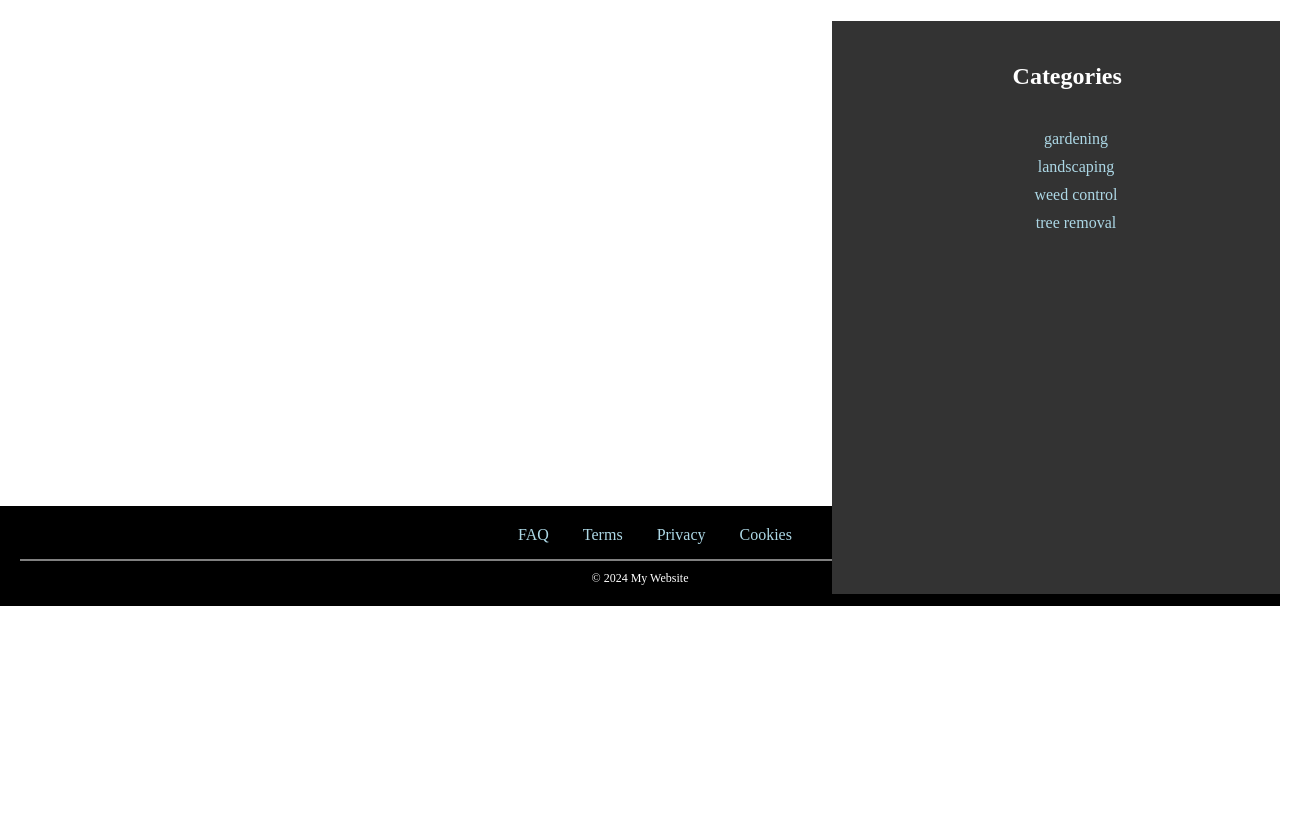
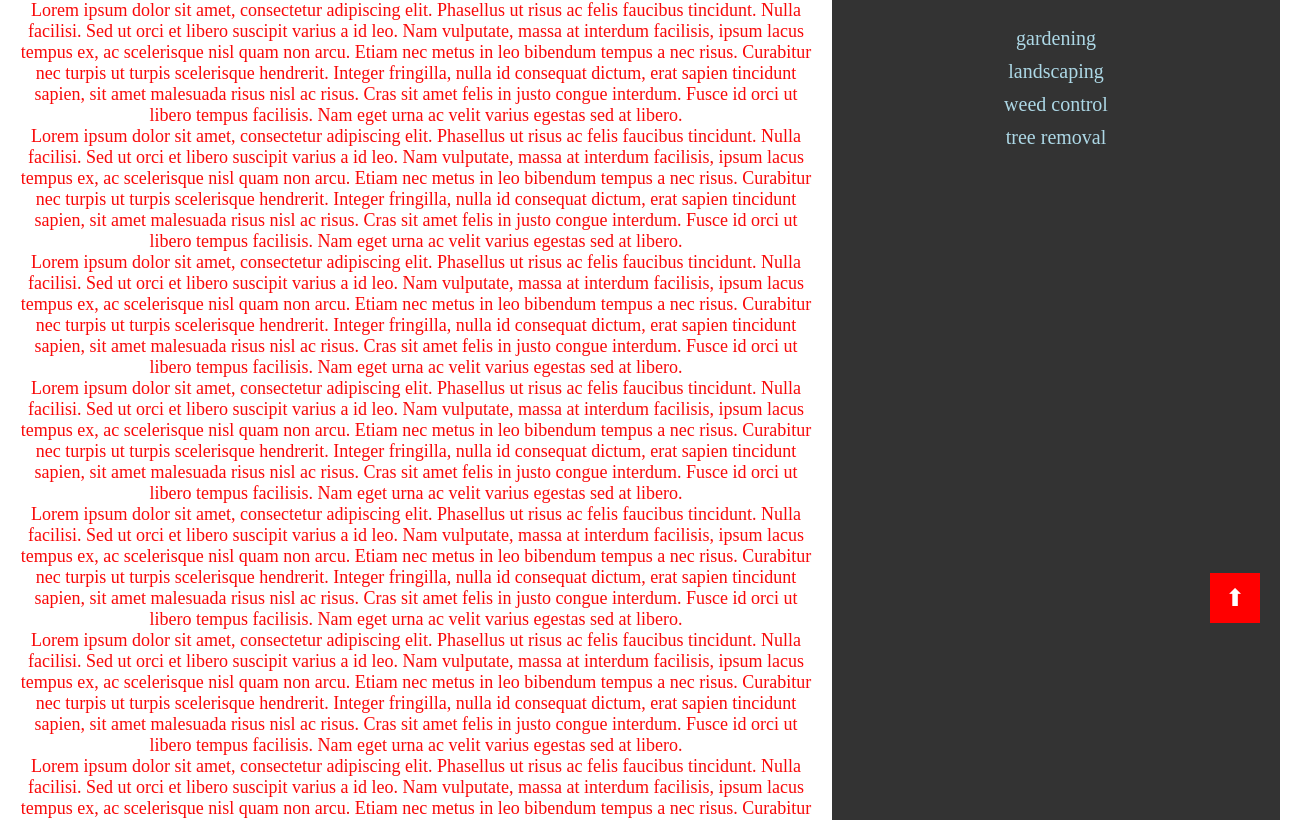
Before and after one commit to alexcovi1/css-positioning-examples, a plain HTML site: page index.html in a window 1280 px wide. Shown: the part 157-977 px from the top of the page, 1302 px wide, since content can reach past the window. Before the commit the page ends 800 px from the top, so only its background shows below. Drawn offline with Linux system fonts and the light colour scheme.

Commit message:
added the button

```diff
--- a/index.html
+++ b/index.html
@@ -18,7 +18,7 @@
                     <span class="space"></span>
                 </a>
 
-               <ul class="primary-nav">
+                <ul class="primary-nav">
                     <li><a href="#">Home</a></li>
                     <li><a href="#">About</a></li>
                     <li><a href="#">Services</a></li>
@@ -33,20 +33,33 @@
         <!-- Main box (70% width) -->
         <section class="main-content">
             <h1 id="h1title">Services Page</h1>
+            <div id="text">
+                <p>Lorem ipsum dolor sit amet, consectetur adipiscing elit. Phasellus ut risus ac felis faucibus tincidunt. Nulla facilisi. Sed ut orci et libero suscipit varius a id leo. Nam vulputate, massa at interdum facilisis, ipsum lacus tempus ex, ac scelerisque nisl quam non arcu. Etiam nec metus in leo bibendum tempus a nec risus. Curabitur nec turpis ut turpis scelerisque hendrerit. Integer fringilla, nulla id consequat dictum, erat sapien tincidunt sapien, sit amet malesuada risus nisl ac risus. Cras sit amet felis in justo congue interdum. Fusce id orci ut libero tempus facilisis. Nam eget urna ac velit varius egestas sed at libero.</p>
+                <p>Lorem ipsum dolor sit amet, consectetur adipiscing elit. Phasellus ut risus ac felis faucibus tincidunt. Nulla facilisi. Sed ut orci et libero suscipit varius a id leo. Nam vulputate, massa at interdum facilisis, ipsum lacus tempus ex, ac scelerisque nisl quam non arcu. Etiam nec metus in leo bibendum tempus a nec risus. Curabitur nec turpis ut turpis scelerisque hendrerit. Integer fringilla, nulla id consequat dictum, erat sapien tincidunt sapien, sit amet malesuada risus nisl ac risus. Cras sit amet felis in justo congue interdum. Fusce id orci ut libero tempus facilisis. Nam eget urna ac velit varius egestas sed at libero.</p>
+                <p>Lorem ipsum dolor sit amet, consectetur adipiscing elit. Phasellus ut risus ac felis faucibus tincidunt. Nulla facilisi. Sed ut orci et libero suscipit varius a id leo. Nam vulputate, massa at interdum facilisis, ipsum lacus tempus ex, ac scelerisque nisl quam non arcu. Etiam nec metus in leo bibendum tempus a nec risus. Curabitur nec turpis ut turpis scelerisque hendrerit. Integer fringilla, nulla id consequat dictum, erat sapien tincidunt sapien, sit amet malesuada risus nisl ac risus. Cras sit amet felis in justo congue interdum. Fusce id orci ut libero tempus facilisis. Nam eget urna ac velit varius egestas sed at libero.</p>
+                <p>Lorem ipsum dolor sit amet, consectetur adipiscing elit. Phasellus ut risus ac felis faucibus tincidunt. Nulla facilisi. Sed ut orci et libero suscipit varius a id leo. Nam vulputate, massa at interdum facilisis, ipsum lacus tempus ex, ac scelerisque nisl quam non arcu. Etiam nec metus in leo bibendum tempus a nec risus. Curabitur nec turpis ut turpis scelerisque hendrerit. Integer fringilla, nulla id consequat dictum, erat sapien tincidunt sapien, sit amet malesuada risus nisl ac risus. Cras sit amet felis in justo congue interdum. Fusce id orci ut libero tempus facilisis. Nam eget urna ac velit varius egestas sed at libero.</p>
+                <p>Lorem ipsum dolor sit amet, consectetur adipiscing elit. Phasellus ut risus ac felis faucibus tincidunt. Nulla facilisi. Sed ut orci et libero suscipit varius a id leo. Nam vulputate, massa at interdum facilisis, ipsum lacus tempus ex, ac scelerisque nisl quam non arcu. Etiam nec metus in leo bibendum tempus a nec risus. Curabitur nec turpis ut turpis scelerisque hendrerit. Integer fringilla, nulla id consequat dictum, erat sapien tincidunt sapien, sit amet malesuada risus nisl ac risus. Cras sit amet felis in justo congue interdum. Fusce id orci ut libero tempus facilisis. Nam eget urna ac velit varius egestas sed at libero.</p>
+                <p>Lorem ipsum dolor sit amet, consectetur adipiscing elit. Phasellus ut risus ac felis faucibus tincidunt. Nulla facilisi. Sed ut orci et libero suscipit varius a id leo. Nam vulputate, massa at interdum facilisis, ipsum lacus tempus ex, ac scelerisque nisl quam non arcu. Etiam nec metus in leo bibendum tempus a nec risus. Curabitur nec turpis ut turpis scelerisque hendrerit. Integer fringilla, nulla id consequat dictum, erat sapien tincidunt sapien, sit amet malesuada risus nisl ac risus. Cras sit amet felis in justo congue interdum. Fusce id orci ut libero tempus facilisis. Nam eget urna ac velit varius egestas sed at libero.</p>
+                <p>Lorem ipsum dolor sit amet, consectetur adipiscing elit. Phasellus ut risus ac felis faucibus tincidunt. Nulla facilisi. Sed ut orci et libero suscipit varius a id leo. Nam vulputate, massa at interdum facilisis, ipsum lacus tempus ex, ac scelerisque nisl quam non arcu. Etiam nec metus in leo bibendum tempus a nec risus. Curabitur nec turpis ut turpis scelerisque hendrerit. Integer fringilla, nulla id consequat dictum, erat sapien tincidunt sapien, sit amet malesuada risus nisl ac risus. Cras sit amet felis in justo congue interdum. Fusce id orci ut libero tempus facilisis. Nam eget urna ac velit varius egestas sed at libero.</p>
+                <p>Lorem ipsum dolor sit amet, consectetur adipiscing elit. Phasellus ut risus ac felis faucibus tincidunt. Nulla facilisi. Sed ut orci et libero suscipit varius a id leo. Nam vulputate, massa at interdum facilisis, ipsum lacus tempus ex, ac scelerisque nisl quam non arcu. Etiam nec metus in leo bibendum tempus a nec risus. Curabitur nec turpis ut turpis scelerisque hendrerit. Integer fringilla, nulla id consequat dictum, erat sapien tincidunt sapien, sit amet malesuada risus nisl ac risus. Cras sit amet felis in justo congue interdum. Fusce id orci ut libero tempus facilisis. Nam eget urna ac velit varius egestas sed at libero.</p>
+
+            </div>
         </section>
 
         <!-- Side navigation (30% width) -->
         <aside class="side-nav">
-            <h2>Categories</h2>
+            <h2 class="sticky-element">Categories</h2>
             <ul class="secondary-nav">
                 <li><a href="#">gardening</a></li>
                 <li><a href="#">landscaping</a></li>
                 <li><a href="#">weed control</a></li>
                 <li><a href="#">tree removal</a></li>
-
             </ul>
         </aside>
     </div>
+
+    <!-- Bottone "Back to Top" -->
+    <a href="#top" class="back-to-top">⬆</a>
 
     <!-- Footer Section -->
     <footer>
@@ -61,6 +74,7 @@
         <hr>
         <p>&copy; 2024 My Website</p>
     </footer>
+
 </body>
 
 </html>
--- a/style.css
+++ b/style.css
@@ -2,110 +2,97 @@
 * {
     box-sizing: border-box;
     margin: 0;
+    padding: 0;
     text-decoration: none;
-    list-style: none
-
+    list-style: none;
 }
-/* cooment */
 
 /* Primary Navigation */
 .nav-container {
-    padding: 32px ;
+    padding: 32px;
     max-height: 90px;
     background: #1f1f1f;
 }
 
 .logo {
-    width:8%;
+    width: 8%;
     margin-left: 20px;
     margin-top: -2%;
 }
-
-
 
 /* Primary nav */
 .primary-nav {
     list-style: none;
     margin-left: 77%;
     margin-top: -40px;
-   display: flex;
-
-
+    display: flex;
 }
 
 .primary-nav a {
     color: lightblue;
     text-decoration: none;
-    font-size: 14px;
-
-
+    font-size: 18px;
 }
 
 nav ul {
     margin-bottom: 15px;
-    list-style-type: none;  /* Rimuove i punti della lista */
-
-
-
+    list-style-type: none;
 }
-
 
 nav ul li {
     margin-right: 20px;
-   text-align: left;
-
+    text-align: left;
 }
 
 .primary-nav a:hover {
     color: lightgreen;
-
 }
 
 /* Main Content */
 .content {
-    display: block;
+    display: flex;
     width: 100%;
-    height: calc(81vh - 75px); /* Adjust height to fill the screen */
+    height: calc(250vh - 150px);
+    /* Altezza totale della pagina, meno la barra di navigazione e il footer */
 }
 
 /* Main box (70% width) */
 .main-content {
     background-color: rgb(255, 255, 255);
-    width: 70%;
+    width: 65%;
     padding: 20px;
     text-align: center;
-    height: 49% ;
 }
 
-#h1title{
+#h1title {
     font-size: 24px;
     color: black;
 }
+
+#text {
+    color: #f90909;
+    font-size: 18px;
+    margin-top: 20px;
+}
+
 /* Side navigation (30% width) */
 .side-nav {
     background-color: #333;
     height: 100%;
     width: 35%;
-    display: inline-block;
-    margin-left: 65%;
-    margin-top: -50%;
-    padding: 0%;
-
+    padding: 20px;
 }
 
 .side-nav h2 {
     color: white;
     text-align: center;
     margin-bottom: 40px;
-    margin-top: 42px;
-    margin-right: -5%;
-
+    font-size: 30px;
 }
 
 .secondary-nav {
     list-style: none;
     text-align: center;
-
 }
 
 .secondary-nav li {
@@ -115,6 +102,7 @@ nav ul li {
 .secondary-nav a {
     color: lightblue;
     text-decoration: none;
+    font-size: 20px;
 }
 
 .secondary-nav a:hover {
@@ -127,19 +115,18 @@ footer {
     color: white;
     padding: 20px;
     text-align: center;
+    height: 150px;
 }
 
 .footer-nav {
     list-style: none;
     justify-content: center;
-
-
 }
 
 .footer-nav li {
     margin: 0 10px;
-    display: inline; /* Posiziona gli elementi in-linea */
-    margin-right: 20px; /* Spaziatura tra gli elementi */
+    display: inline;
+    margin-right: 20px;
 }
 
 .footer-nav a {
@@ -154,8 +141,8 @@ footer {
 /* Footer separator line */
 footer hr {
     border: 1px solid gray;
-    width: 100%; /* Extend line to full width */
-    margin: 10px auto; /* Center the line */
+    width: 100%;
+    margin: 10px auto;
 }
 
 /* Footer text */
@@ -163,3 +150,27 @@ footer p {
     font-size: 12px;
     margin-top: 10px;
 }
+
+/* Bottone "Back to Top" */
+.back-to-top {
+    position: fixed;
+    bottom: 20px;
+    right: 20px;
+    width: 50px;
+    height: 50px;
+    background-color: red;
+    color: white;
+    border: none;
+    text-align: center;
+    line-height: 50px;
+    font-size: 24px;
+    cursor: pointer;
+}
+
+.back-to-top:hover {
+    background-color: green;
+}
+
+.back-to-top:active {
+    background-color: blue;
+}
```
